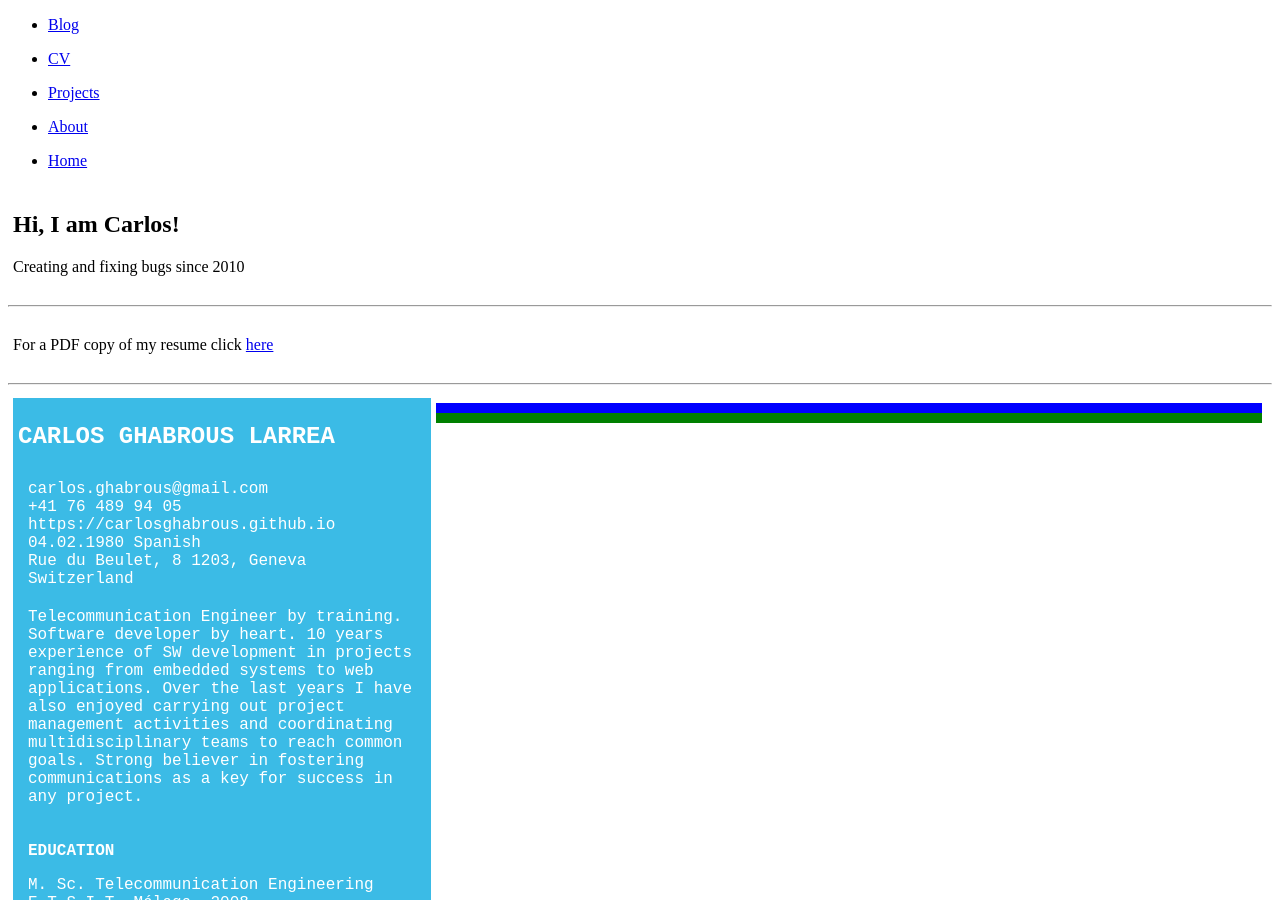
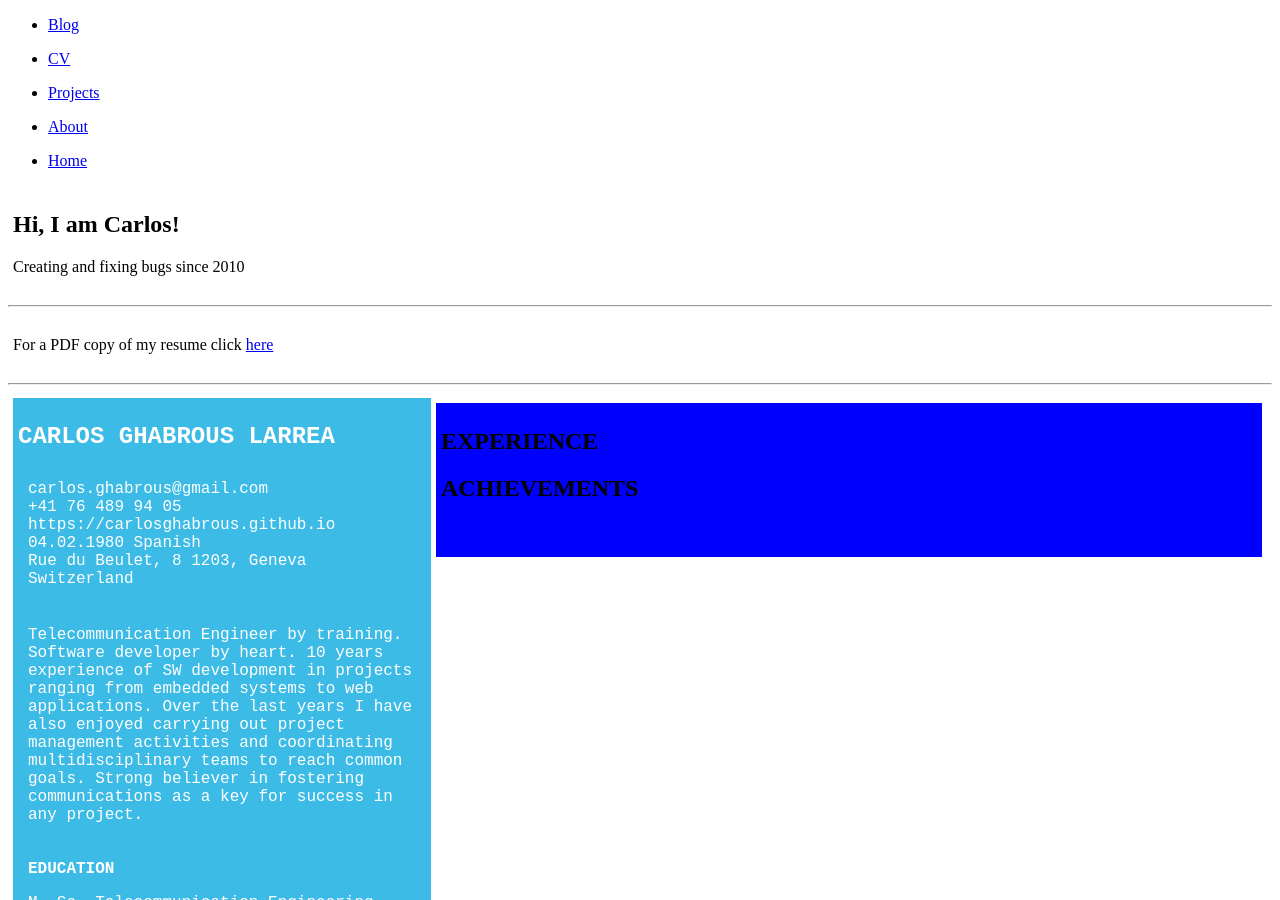
Before and after one commit to carlosghabrous/carlosghabrous.github.io, a Jekyll site: the page built from cv/index.html, in a window 1280 px wide and 900 px high. Built offline with Jekyll 4.4.1, drawn with Linux system fonts in a browser that asks for light colours.

Commit message:
Add default layout post to blog content only. Start working on sections for the CV

```diff
--- a/_config.yml
+++ b/_config.yml
@@ -8,6 +8,7 @@
       path: ""
       type: "posts"
     values:
+      path: "blog"
       author: "carlos"
       layout: "post"
       comments: true  # add comments to all blog posts
--- a/cv/index.html
+++ b/cv/index.html
@@ -22,6 +22,7 @@
       </section>
 
       <section class="section-cv-photo">
+        <img src="assets/images/photo_cv.jpg" alt="" class="photo-cv">
       </section>
 
       <section class="side__bar--summary">
@@ -88,6 +89,14 @@
 
   <section class="right-side">
     <section class="experience-achievements" id="exp-achiev">
+      <h2>EXPERIENCE</h2>
+      <h2>ACHIEVEMENTS</h2>
+      <section class="ea__item">
+        <section class="ea__item--date"></section>
+        <section class="ea__item--jobtitle"></section>
+        <sectino class="ea__item--experience"></section>
+        <sectino class="ea__item--achievement"></section>
+      </section>
     </section>
 
     <section class="personal-projects" id="pers-proj">
```
